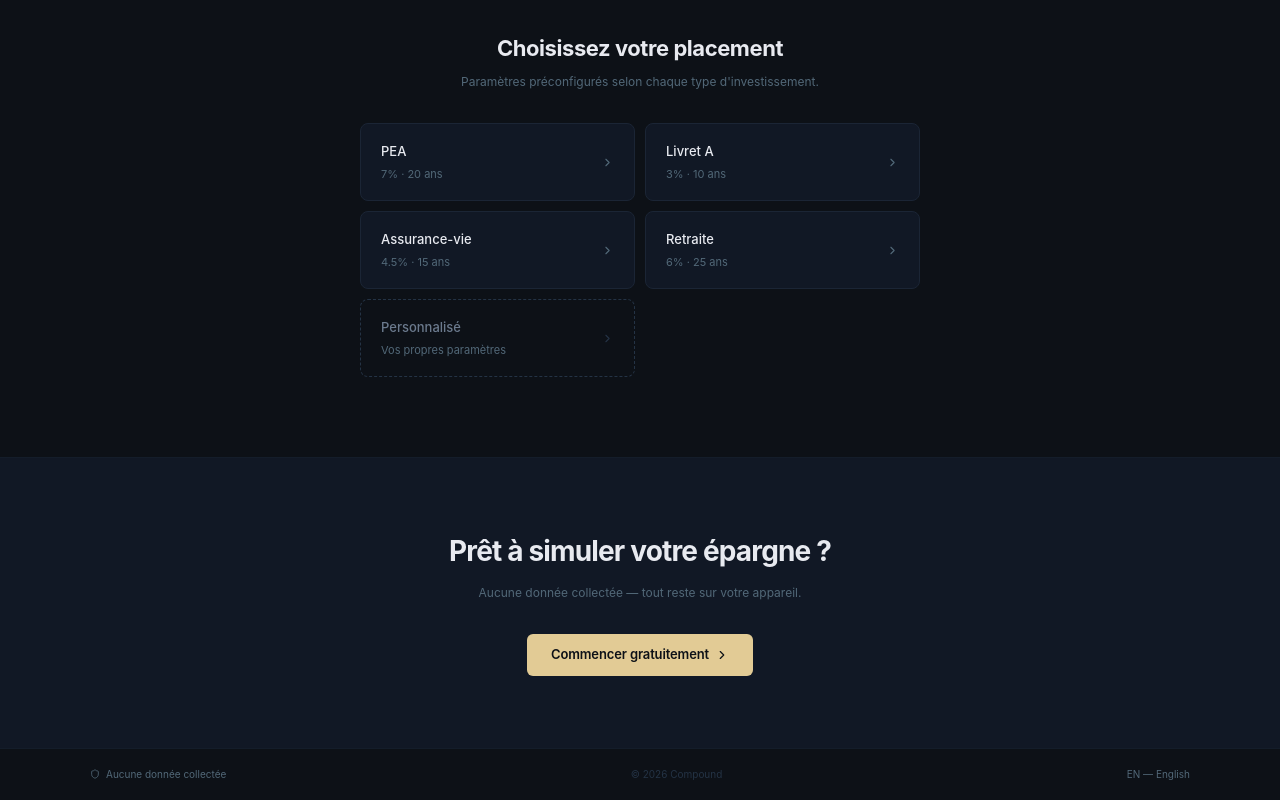
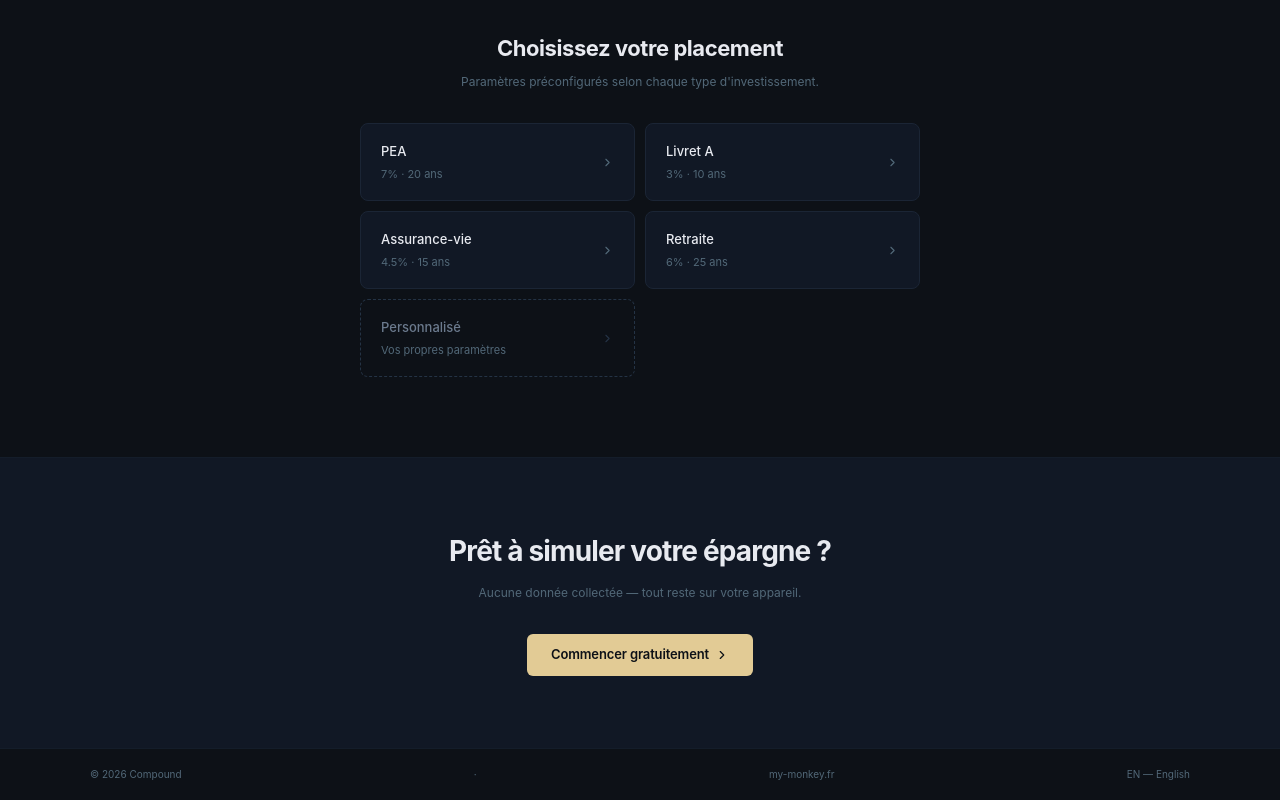
Before and after one commit to my-monkeys/compound-poc, a React (Vite) app: page / in a window 1280 px wide. Shown: the part 1357-2157 px from the top of the page. Built offline with nearby package versions, Linux system fonts and the light colour scheme; the HTML template or start-up script is replaced by a standard one.

Commit message:
chore: remove privacy badge, add my-monkey.fr link in footer

```diff
--- a/src/pages/Home.jsx
+++ b/src/pages/Home.jsx
@@ -1,5 +1,5 @@
 import { Link } from 'react-router-dom'
-import { TrendingUp, Save, Share2, Shield, ChevronRight } from 'lucide-react'
+import { TrendingUp, Save, Share2, ChevronRight } from 'lucide-react'
 import { scenarios } from '../config/scenarios'
 import Seo from '../components/Seo'
 
@@ -343,11 +343,12 @@ export default function Home({ lang }) {
         {/* ── Footer ───────────────────────────────────────────── */}
         <footer style={{ borderTop: '1px solid #141d2a', padding: '18px 24px' }}>
           <div style={{ maxWidth: 1100, margin: '0 auto', display: 'flex', alignItems: 'center', justifyContent: 'space-between', gap: 16, flexWrap: 'wrap' }}>
-            <div style={{ display: 'flex', alignItems: 'center', gap: 6 }}>
-              <Shield size={10} color="#526878" />
-              <span style={{ color: '#526878', fontSize: 10 }}>{c.footerPrivacy}</span>
-            </div>
-            <span style={{ color: '#243345', fontSize: 10 }}>© 2026 Compound</span>
+            <span style={{ color: '#526878', fontSize: 10 }}>© 2026 Compound</span>
+            <span style={{ color: '#526878', fontSize: 10 }}>·</span>
+            <a href="https://my-monkey.fr" style={{ color: '#526878', fontSize: 10, textDecoration: 'none' }}
+              onMouseEnter={e => { e.currentTarget.style.color = '#6b7a8d' }}
+              onMouseLeave={e => { e.currentTarget.style.color = '#526878' }}
+            >my-monkey.fr</a>
             <Link to={c.langSwitchTo} style={{ color: '#526878', fontSize: 10, textDecoration: 'none' }}
               onMouseEnter={e => { e.currentTarget.style.color = '#6b7a8d' }}
               onMouseLeave={e => { e.currentTarget.style.color = '#526878' }}
```
